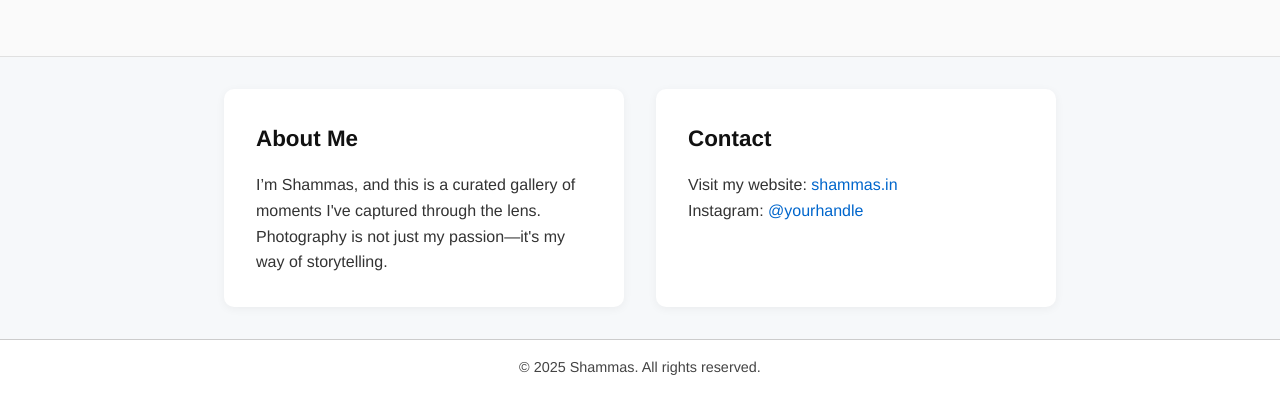
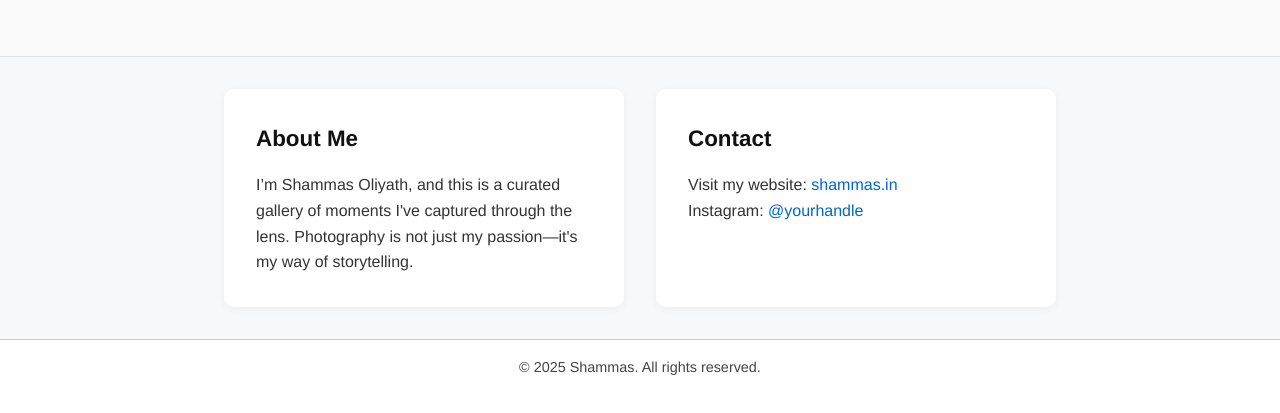
Before and after one commit to mshammas/photography, a plain HTML site: page index.html in a window 1280 px wide. Shown: the part 10731-11144 px from the top of the page. Drawn offline with Linux system fonts and the light colour scheme.

Commit message:
Update index.html

```diff
--- a/index.html
+++ b/index.html
@@ -54,7 +54,7 @@
     <div class="section-wrapper">
       <div class="card-box">
         <h2>About Me</h2>
-        <p>I’m Shammas, and this is a curated gallery of moments I've captured through the lens. Photography is not just my passion—it's my way of storytelling.</p>
+        <p>I’m Shammas Oliyath, and this is a curated gallery of moments I've captured through the lens. Photography is not just my passion—it's my way of storytelling.</p>
       </div>
 
       <div class="card-box">
```
